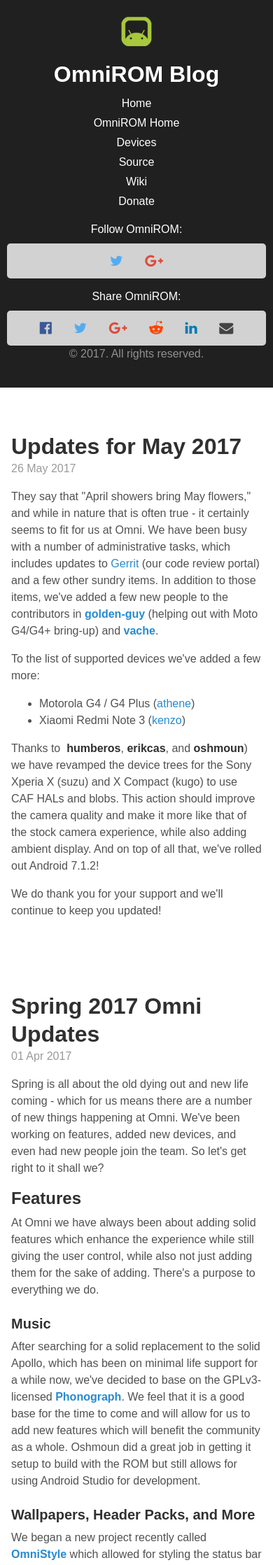
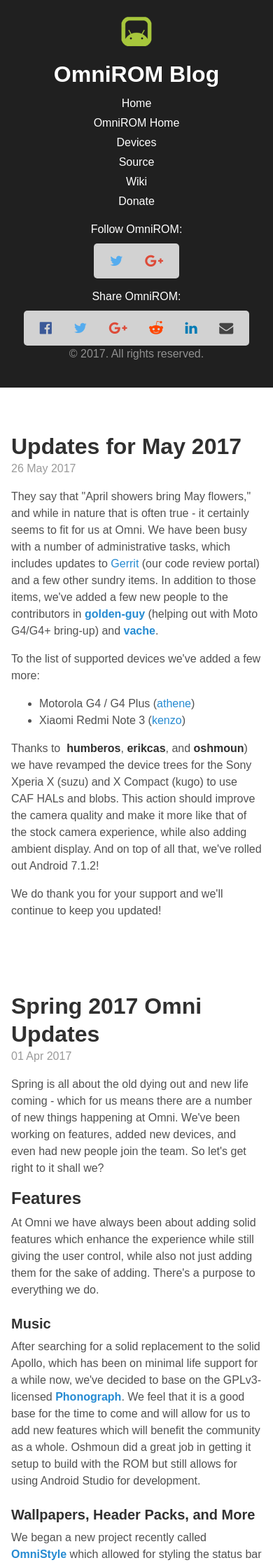
Before and after one commit to omnirom/blog, a Jekyll site: the page built from index.html, in a window 390 px wide. Shown: the top 2237 px of the page at 70% size. Built offline with Jekyll 4.4.1, drawn with Linux system fonts in a browser that asks for light colours; Markdown is read by kramdown in place of the engine named in the settings; the list of posts is cut into pages by our own code.

Commit message:
add wrapper to social buttons container and adjust mobile display

```diff
--- a/_includes/site-share-bar.html
+++ b/_includes/site-share-bar.html
@@ -3,17 +3,20 @@
 -->
 <div id="site-share-bar">
 	<h4>Follow OmniROM:</h4>
-	<div class="site-share-buttons" align="middle">
+	<div class="site-share-buttons-container">
+		<div class="site-share-buttons">
 				<a href="https://twitter.com/Omni_ROM" target="_blank" data-show-count="false"><i class="fa fa-twitter site-share-button"></i></a>
 
 				<a href="https://plus.google.com/communities/102450203113748251717" target="_blank"><i class="fa fa-google-plus site-share-button"></i></a>
+		</div>
 	</div>
 </div>
 
 <div id="site-share-bar">
 	<h4>Share OmniROM:</h4>
 
-	<div class="site-share-buttons" align="middle">
+	<div class="site-share-buttons-container">
+		<div class="site-share-buttons">
 		    <a  href="https://www.facebook.com/sharer/sharer.php?u={{ site.url }}{{ site.baseurl }}{{ page.url }}"
 		        onclick="window.open(this.href, 'pop-up', 'left=20,top=20,width=500,height=500,toolbar=1,resizable=0'); return false;"
 		        title="Share on Facebook" >
@@ -49,6 +52,7 @@
 		        <i class="fa fa-envelope site-share-button"></i>
 		    </a>
 		</div>
+	</div>
 
 </div>
 
@@ -66,11 +70,23 @@
 }
 
 /* All buttons */
+.site-share-buttons-container {
+	text-align: center;
+}
+
 .site-share-buttons {
+	display: inline-block;
   padding: 5px 10px;
 	background: rgba(255,255,255,0.8);
   border-radius: 5px;
 }
+
+@media (min-width: 48em) {
+	.site-share-buttons {
+		display: block;
+	}
+}
+
 .site-share-buttons a {
 	display: inline-block;
 }
```
Lines whose indentation alone changed are shown as unchanged.
